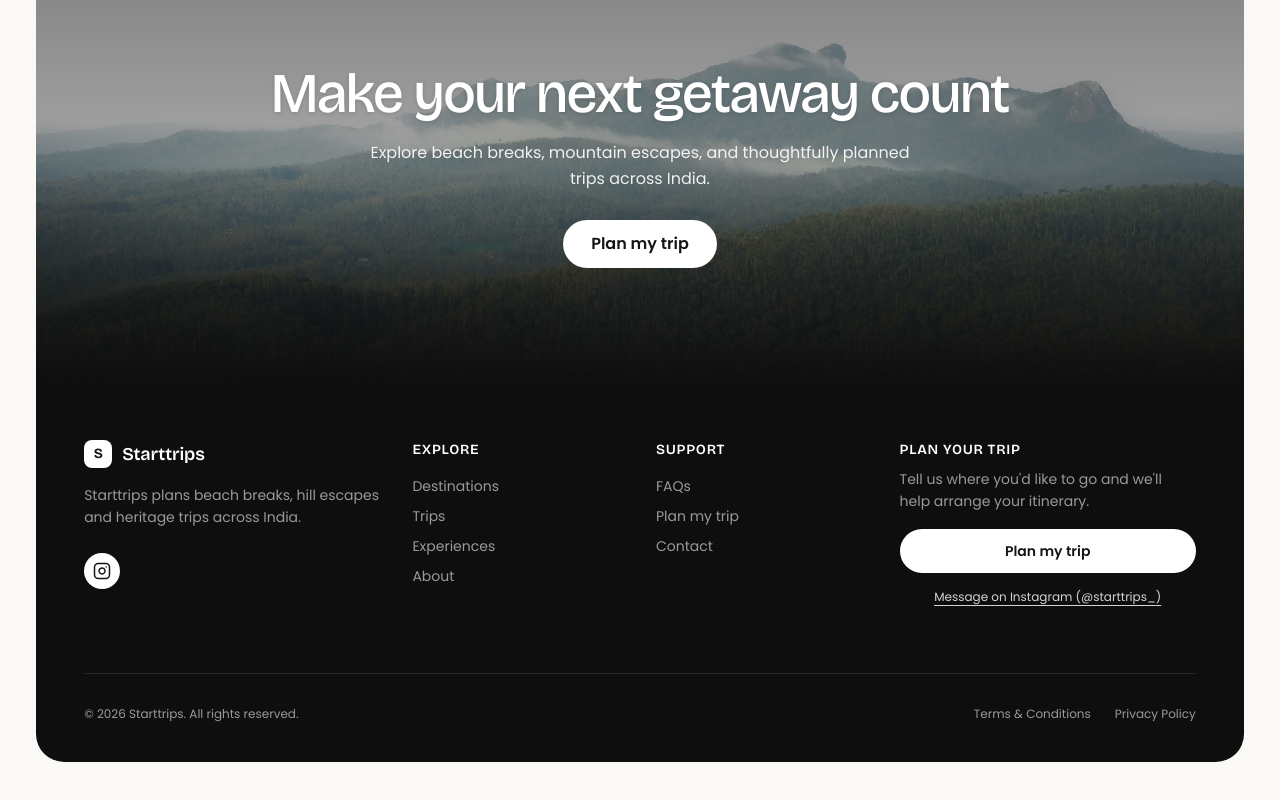
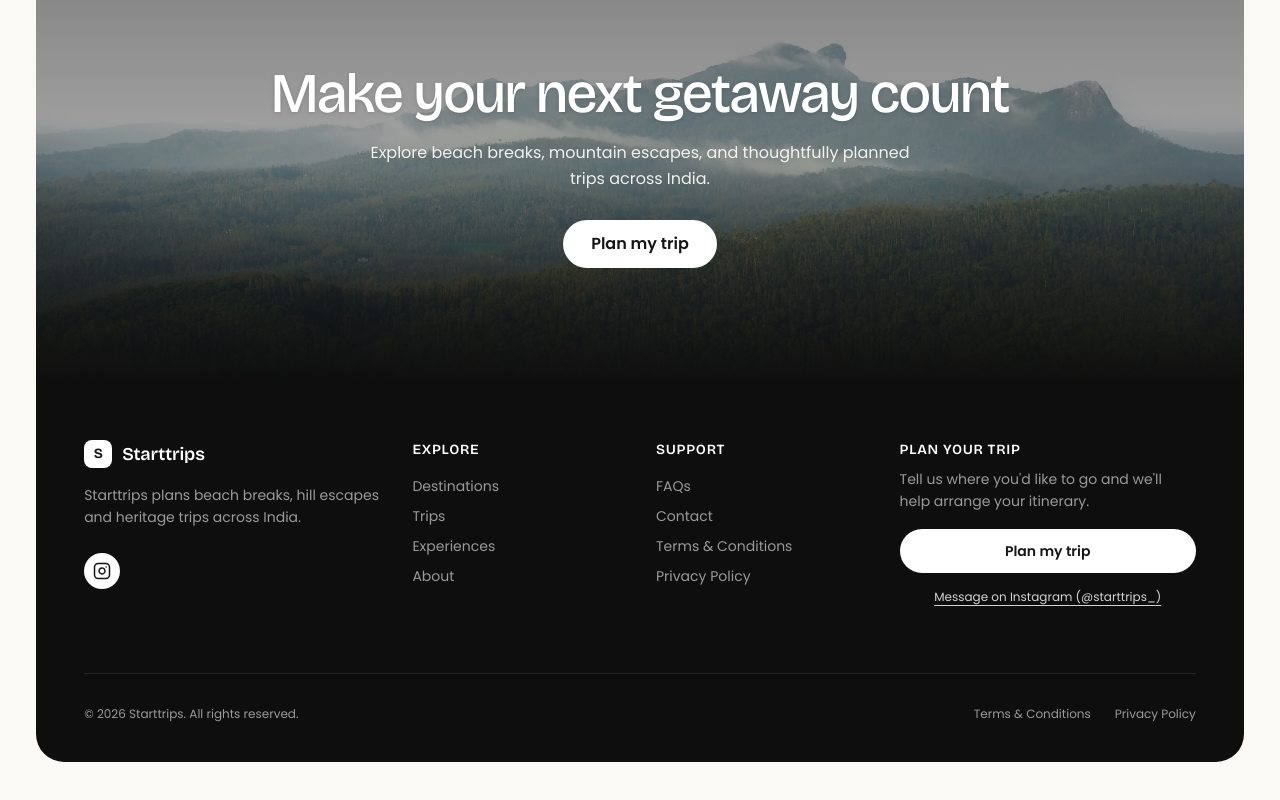
Before and after one commit to hriksinha1/Trip, a React (Vite) app: page / in a window 1280 px wide. Shown: the part 5463-6263 px from the top of the page. Built offline with nearby package versions, Linux system fonts and the light colour scheme.

Commit message:
Polish Starttrips src/data/navigation.ts

```diff
--- a/src/data/navigation.ts
+++ b/src/data/navigation.ts
@@ -22,6 +22,7 @@ export const exploreLinks = [
 
 export const supportLinks = [
   { label: "FAQs", href: "#faq" },
-  { label: "Plan my trip", href: "#plan" },
   { label: "Contact", href: "#contact" },
+  { label: "Terms & Conditions", href: "#terms" },
+  { label: "Privacy Policy", href: "#privacy" },
 ];
```
